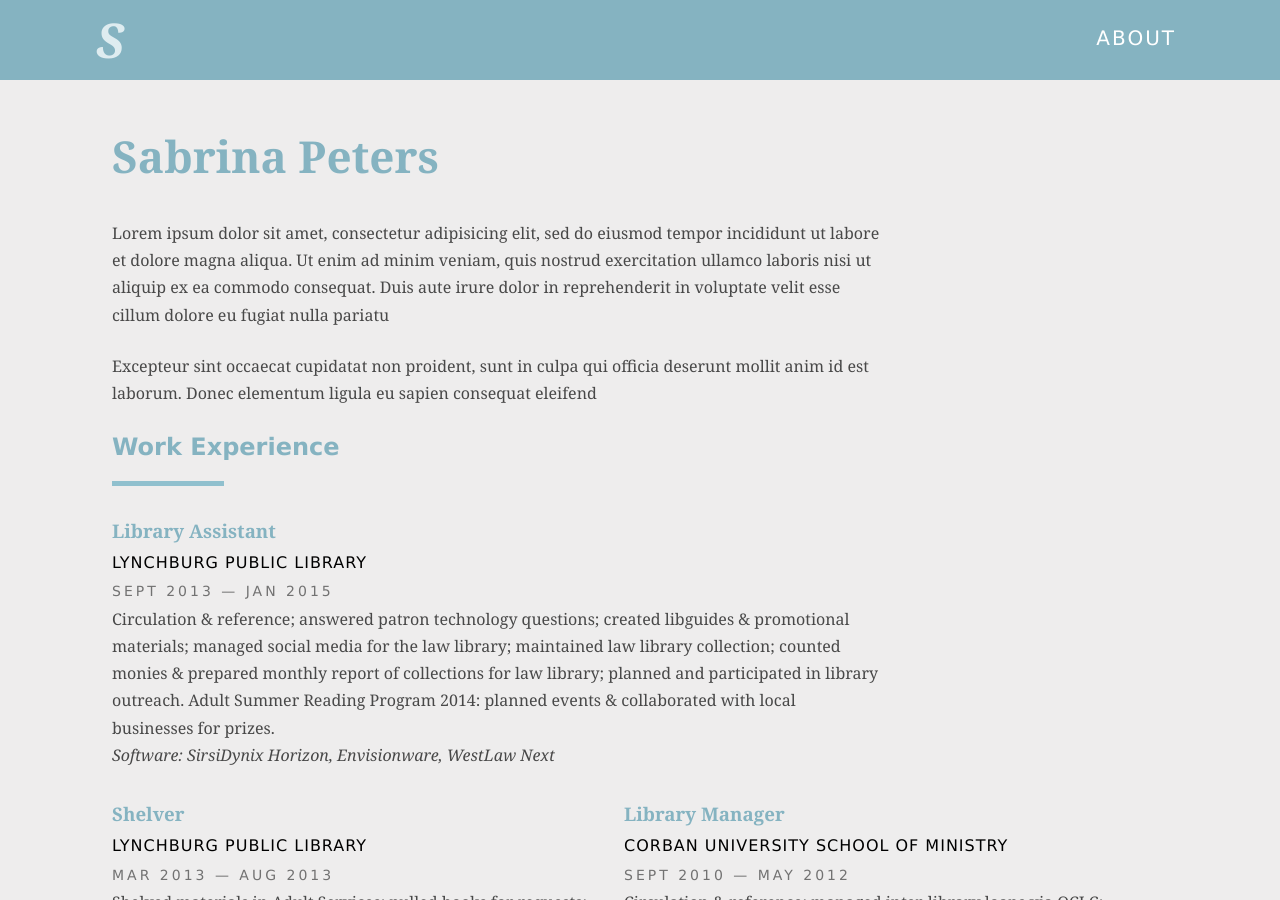
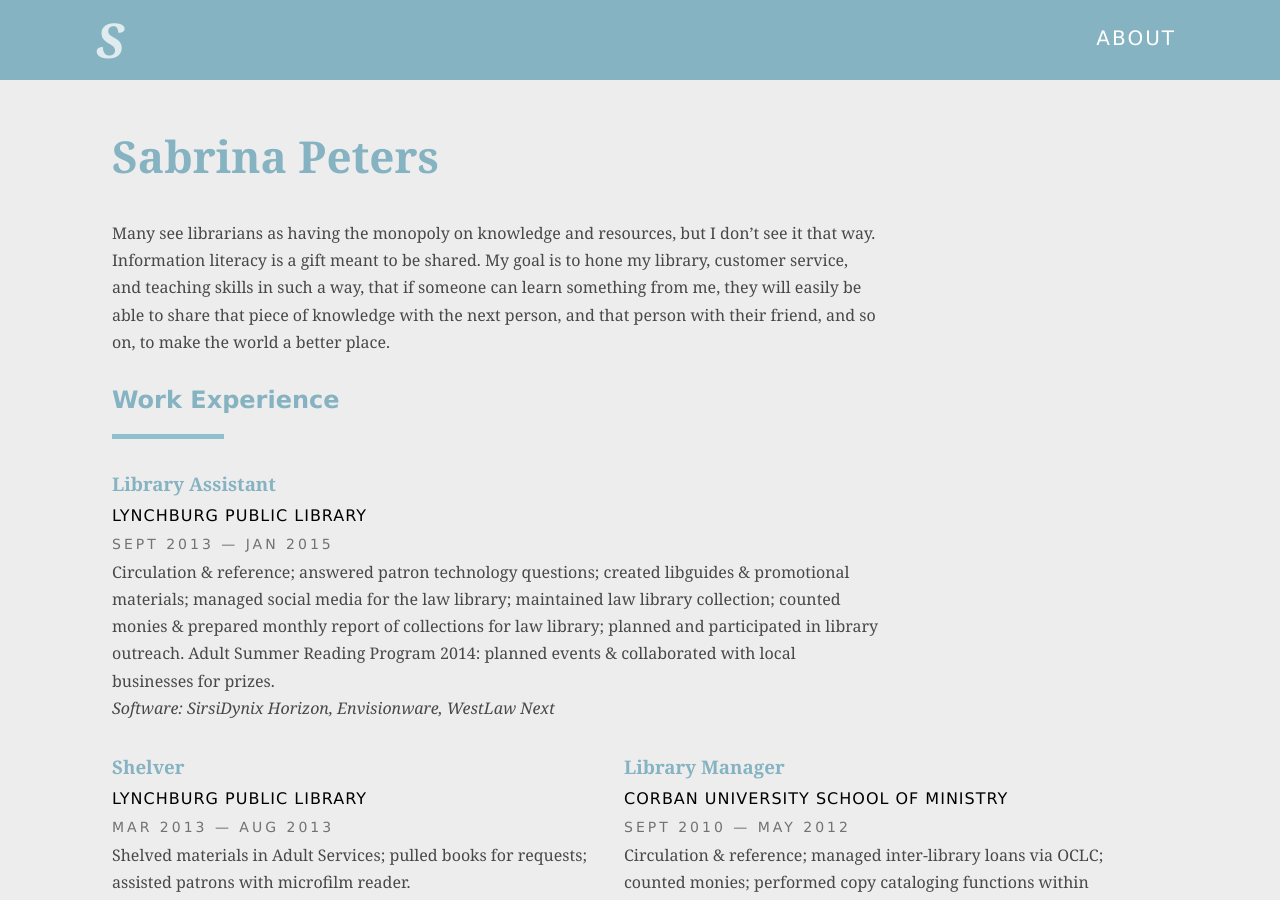
Before and after one commit to sabrinapeters/sdrp.old, a Jekyll site: the page built from resumee.md, in a window 1280 px wide and 900 px high. Built offline with Jekyll 4.4.1, drawn with Linux system fonts in a browser that asks for light colours; some web fonts are replaced.

Commit message:
add introduction to resume

```diff
--- a/resumee.md
+++ b/resumee.md
@@ -4,7 +4,4 @@ title: Résumé
 permalink: /resume/
 ---
 
-
-Lorem ipsum dolor sit amet, consectetur adipisicing elit, sed do eiusmod tempor incididunt ut labore et dolore magna aliqua. Ut enim ad minim veniam, quis nostrud exercitation ullamco laboris nisi ut aliquip ex ea commodo consequat. Duis aute irure dolor in reprehenderit in voluptate velit esse cillum dolore eu fugiat nulla pariatu
-
-Excepteur sint occaecat cupidatat non proident, sunt in culpa qui officia deserunt mollit anim id est laborum. Donec elementum ligula eu sapien consequat eleifend
+Many see librarians as having the monopoly on knowledge and resources, but I don't see it that way. Information literacy is a gift meant to be shared. My goal is to hone my library, customer service, and teaching skills in such a way, that if someone can learn something from me, they will easily be able to share that piece of knowledge with the next person, and that person with their friend, and so on, to make the world a better place.
```
